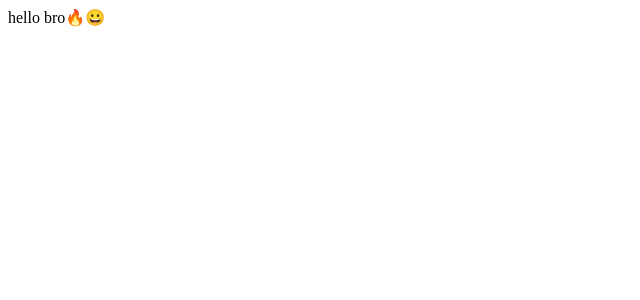
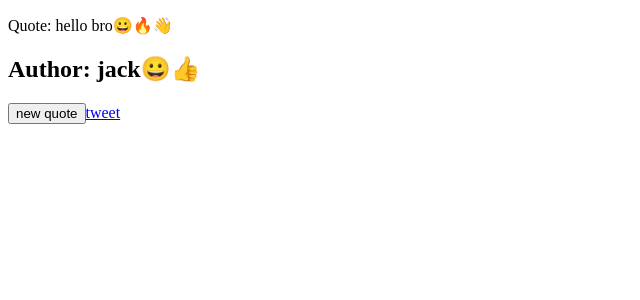
Before and after one commit to Vinay-webDev/freeCodeCamp-project1-random-quote-machine, a React (Vite) app: page / in a window 1280 px wide. Shown: the top 300 px of the page, without its empty margins (0-640 px from the left). Built offline with nearby package versions, Linux system fonts and the light colour scheme.

Commit message:
2. QuoteBox structure

```diff
--- a/src/QuoteBox.jsx
+++ b/src/QuoteBox.jsx
@@ -1,6 +1,11 @@
 function QuoteBox () {
     return (
-        <div>hello bro🔥😀</div>
+        <div id="quote-box">
+            <p id="text">Quote: hello bro😀🔥👋</p>
+            <h2 id="author">Author: jack😀👍</h2>
+            <button id="new-quote">new quote</button>
+            <a href="twitter.com/intent/tweet" id="tweet-quote">tweet</a>
+        </div>
     );
 
 }
```
